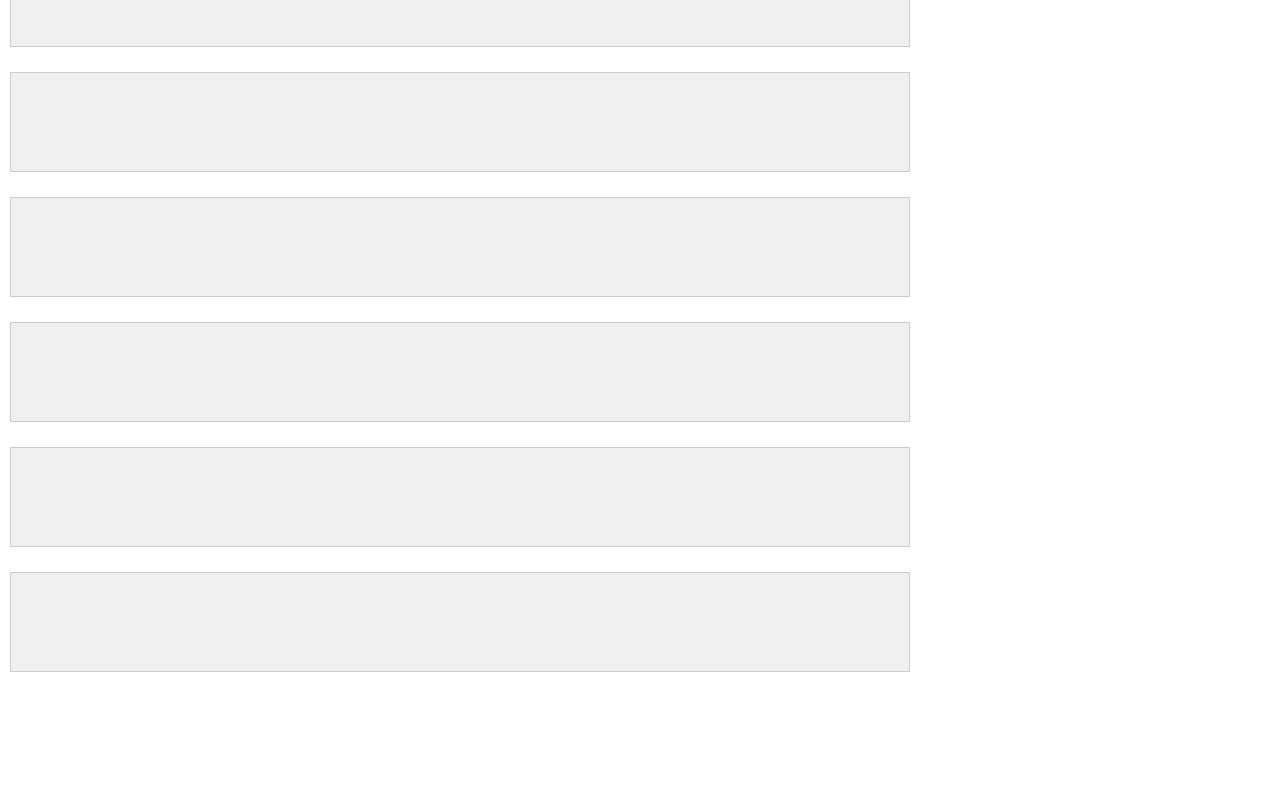
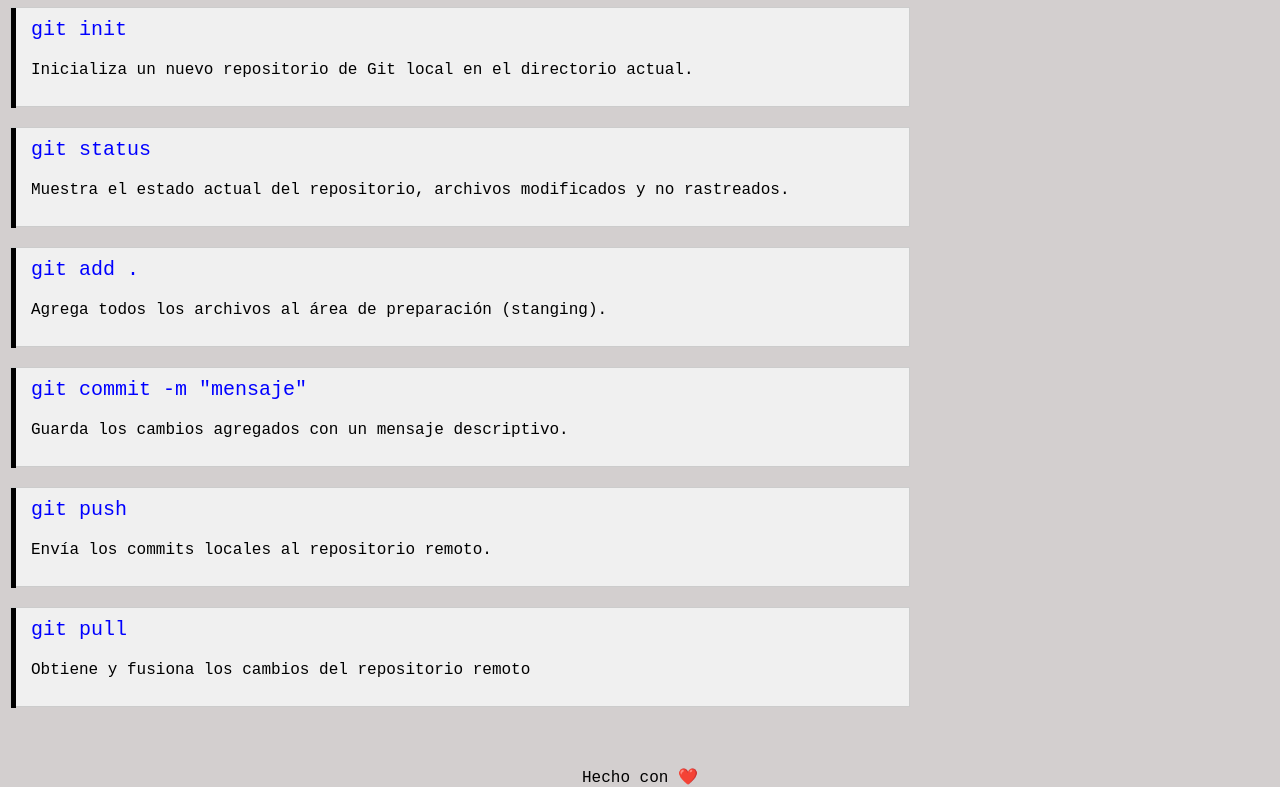
Before and after one commit to Victor239A/Examen2Lab, a plain HTML site: page index.html in a window 1280 px wide. Shown: the part 132-919 px from the top of the page. Before the commit the page ends 819 px from the top, so only its background shows below. Drawn offline with Linux system fonts and the light colour scheme.

Commit message:
Version Final

```diff
--- a/css/config.css
+++ b/css/config.css
@@ -9,3 +9,8 @@ html {
     font-size: 16px;
     font-family: monospace, sans-serif;
 }
+
+body {
+    background-color: rgb(211, 207, 207);
+
+}
--- a/css/footer.css
+++ b/css/footer.css
@@ -0,0 +1,6 @@
+.footer {
+    display: flex;
+    align-items: center;
+    justify-content: center;
+    padding-top: 50px;
+}
--- a/css/header.css
+++ b/css/header.css
@@ -1,7 +1,7 @@
 .header {
 
     background-color: #000000;
-    padding: 20px;
+    padding: 50px;
     text-align: center;
     font-family: Arial, sans-serif;
     font-size: 24px;
@@ -20,3 +20,38 @@
     position: relative;
 
 }
+
+
+.cuadrolateral {
+ width: 50px;
+ height: 100px;
+ background-color: black;
+
+}
+
+p {
+    padding: 10px;
+     display: flex;
+
+}
+
+
+.titulos {
+   font-size: 20px;
+   color: blue;
+}
+
+
+.cuadrolateral {
+    width: 10px;
+    height: 100px;
+    background-color: black;
+}
+
+
+@media (max-width: 480px) {
+  .cuadro header footer {
+    height: 150px;
+  }
+
+}
--- a/css/seccion.css
+++ b/css/seccion.css
@@ -0,0 +1,39 @@
+.cuadro {
+    width: 900px;
+    height: 100px;
+    background-color: #f0f0f0;
+    border: 1px solid #ccc;
+    display: inline-block;
+    margin: 10px;
+    position: relative;
+
+}
+
+
+.cuadrolateral {
+ width: 50px;
+ height: 100px;
+ background-color: black;
+
+}
+
+p {
+    padding: 10px;
+     display: flex;
+     padding-left: 20px;
+
+}
+
+
+.titulos {
+   font-size: 20px;
+   color: blue;
+}
+
+
+.cuadrolateral {
+    width: 5px;
+    height: 100px;
+    background-color: black;
+    position: absolute;
+}
--- a/index.html
+++ b/index.html
@@ -13,12 +13,20 @@
 
    <div class="header">Guía Rápida de Comandos Git</div>
 
-   <div class="cuadro"></div>
-   <div class="cuadro"></div>
-   <div class="cuadro"></div>
-   <div class="cuadro"></div>
-   <div class="cuadro"></div>
-   <div class="cuadro"></div>
 
+
+       <div class="cuadro"><div class="cuadrolateral"></div><p class="titulos" >git init</p>
+        <p>Inicializa un nuevo repositorio de Git local en el directorio actual.</p></div>
+        <div class="cuadro"><div class="cuadrolateral"></div><p class="titulos"
+        >git status</p><p>Muestra el estado actual del repositorio, archivos modificados y no rastreados.</p></div>
+        <div class="cuadro"><div class="cuadrolateral"></div><p class="titulos" >git add .</p><p>Agrega todos los archivos al área de preparación (stanging).</p></div>
+        <div class="cuadro"><div class="cuadrolateral"></div><p class="titulos">git commit -m "mensaje"</p><p>Guarda los cambios agregados con un mensaje descriptivo.</p></div>
+        <div class="cuadro"><div class="cuadrolateral"></div><p class="titulos">git push</p><p>Envía los commits locales al repositorio remoto.</p></div>
+        <div class="cuadro"><div class="cuadrolateral"></div><p class="titulos">git pull</p><p>Obtiene y fusiona los cambios del repositorio remoto</p></div>
+
+
+
+
+   <div class="footer">Hecho con ❤️</div>
 </body>
 </html>
```
